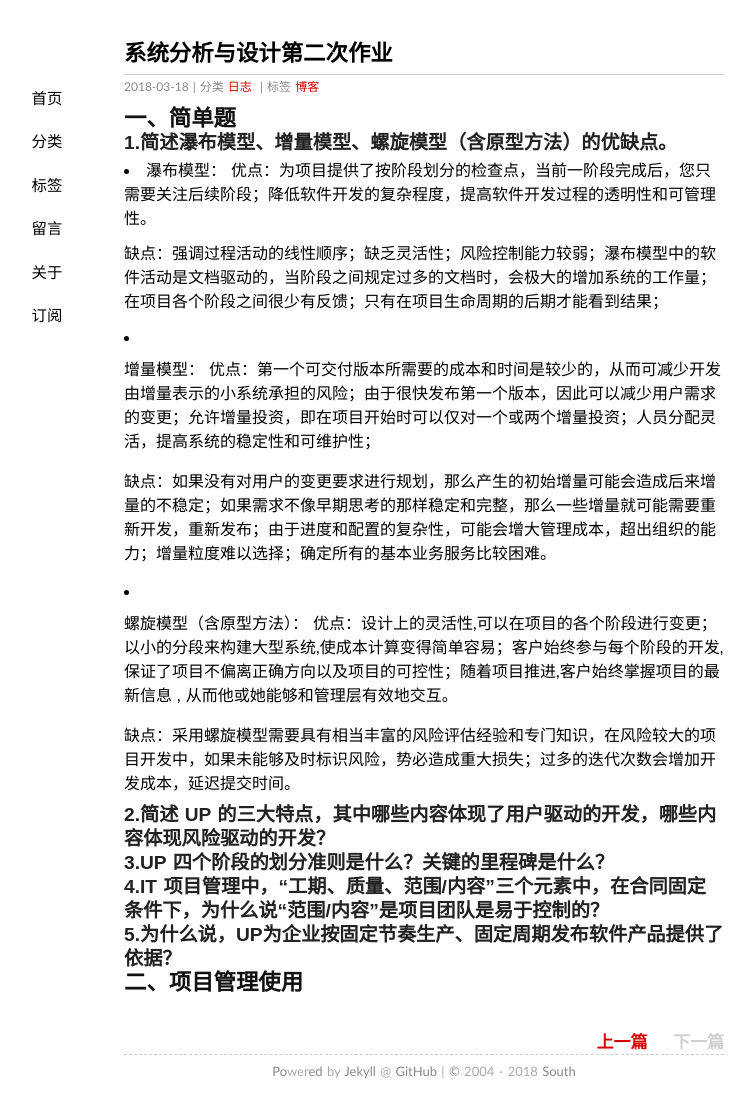
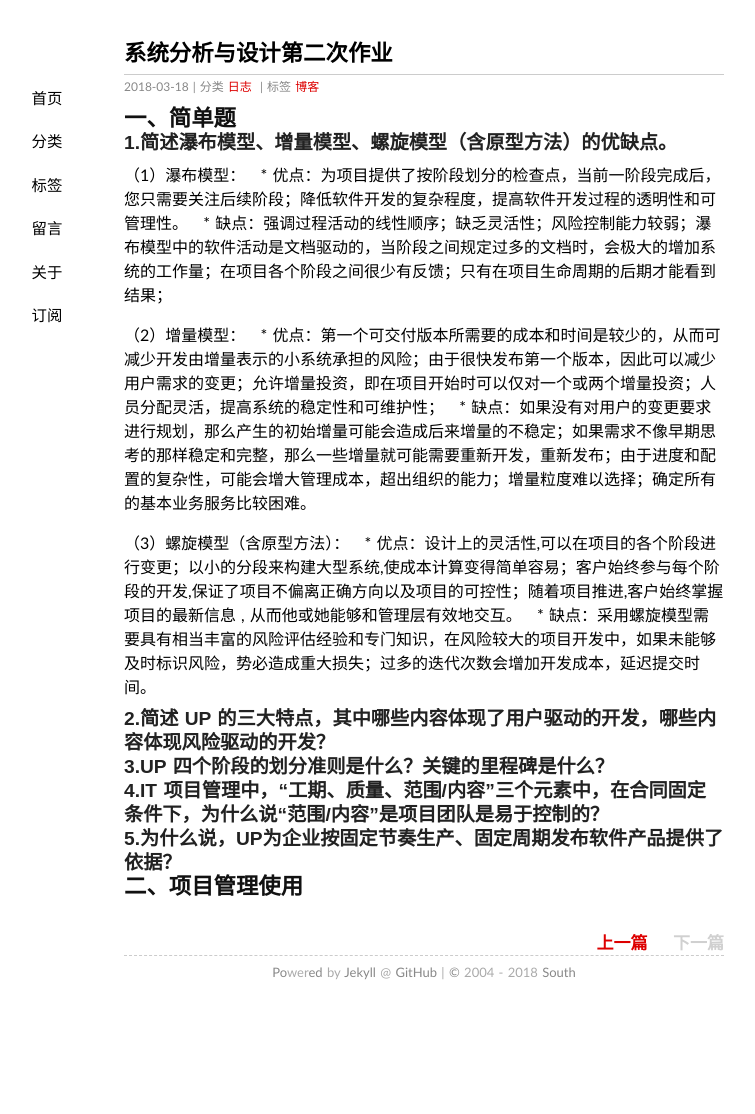
Before and after one commit to south270/south270.github.io, a Jekyll site: the page built from _posts/2018-3-18-second-homework.md, in a window 1280 px wide. Shown: the whole page, without its empty margins (216-971 px from the left). Built offline with Jekyll 4.4.1, drawn with Linux system fonts in a browser that asks for light colours; comment, search, counter and statistics services are not loaded; after the commit the page ends 1015 px from its top, so only the background shows below that.

Commit message:
Update 2018-3-18-second-homework.md

```diff
--- a/_posts/2018-3-18-second-homework.md
+++ b/_posts/2018-3-18-second-homework.md
@@ -8,19 +8,17 @@ tags: 博客
 
 ## 一、简单题
 ### 1.简述瀑布模型、增量模型、螺旋模型（含原型方法）的优缺点。
- - 瀑布模型：
-   优点：为项目提供了按阶段划分的检查点，当前一阶段完成后，您只需要关注后续阶段；降低软件开发的复杂程度，提高软件开发过程的透明性和可管理性。
+ （1）瀑布模型：
+   * 优点：为项目提供了按阶段划分的检查点，当前一阶段完成后，您只需要关注后续阶段；降低软件开发的复杂程度，提高软件开发过程的透明性和可管理性。
+   * 缺点：强调过程活动的线性顺序；缺乏灵活性；风险控制能力较弱；瀑布模型中的软件活动是文档驱动的，当阶段之间规定过多的文档时，会极大的增加系统的工作量；在项目各个阶段之间很少有反馈；只有在项目生命周期的后期才能看到结果；
 
-  缺点：强调过程活动的线性顺序；缺乏灵活性；风险控制能力较弱；瀑布模型中的软件活动是文档驱动的，当阶段之间规定过多的文档时，会极大的增加系统的工作量；在项目各个阶段之间很少有反馈；只有在项目生命周期的后期才能看到结果；
+ （2）增量模型：
+   * 优点：第一个可交付版本所需要的成本和时间是较少的，从而可减少开发由增量表示的小系统承担的风险；由于很快发布第一个版本，因此可以减少用户需求的变更；允许增量投资，即在项目开始时可以仅对一个或两个增量投资；人员分配灵活，提高系统的稳定性和可维护性；
+   * 缺点：如果没有对用户的变更要求进行规划，那么产生的初始增量可能会造成后来增量的不稳定；如果需求不像早期思考的那样稳定和完整，那么一些增量就可能需要重新开发，重新发布；由于进度和配置的复杂性，可能会增大管理成本，超出组织的能力；增量粒度难以选择；确定所有的基本业务服务比较困难。
 
- - 增量模型：
-   优点：第一个可交付版本所需要的成本和时间是较少的，从而可减少开发由增量表示的小系统承担的风险；由于很快发布第一个版本，因此可以减少用户需求的变更；允许增量投资，即在项目开始时可以仅对一个或两个增量投资；人员分配灵活，提高系统的稳定性和可维护性；
-
-   缺点：如果没有对用户的变更要求进行规划，那么产生的初始增量可能会造成后来增量的不稳定；如果需求不像早期思考的那样稳定和完整，那么一些增量就可能需要重新开发，重新发布；由于进度和配置的复杂性，可能会增大管理成本，超出组织的能力；增量粒度难以选择；确定所有的基本业务服务比较困难。
- - 螺旋模型（含原型方法）：
-   优点：设计上的灵活性,可以在项目的各个阶段进行变更；以小的分段来构建大型系统,使成本计算变得简单容易；客户始终参与每个阶段的开发,保证了项目不偏离正确方向以及项目的可控性；随着项目推进,客户始终掌握项目的最新信息 , 从而他或她能够和管理层有效地交互。
-
-   缺点：采用螺旋模型需要具有相当丰富的风险评估经验和专门知识，在风险较大的项目开发中，如果未能够及时标识风险，势必造成重大损失；过多的迭代次数会增加开发成本，延迟提交时间。
+ （3）螺旋模型（含原型方法）：
+   * 优点：设计上的灵活性,可以在项目的各个阶段进行变更；以小的分段来构建大型系统,使成本计算变得简单容易；客户始终参与每个阶段的开发,保证了项目不偏离正确方向以及项目的可控性；随着项目推进,客户始终掌握项目的最新信息 , 从而他或她能够和管理层有效地交互。
+   * 缺点：采用螺旋模型需要具有相当丰富的风险评估经验和专门知识，在风险较大的项目开发中，如果未能够及时标识风险，势必造成重大损失；过多的迭代次数会增加开发成本，延迟提交时间。
 ### 2.简述 UP 的三大特点，其中哪些内容体现了用户驱动的开发，哪些内容体现风险驱动的开发？
 ### 3.UP 四个阶段的划分准则是什么？关键的里程碑是什么？
 ### 4.IT 项目管理中，“工期、质量、范围/内容”三个元素中，在合同固定条件下，为什么说“范围/内容”是项目团队是易于控制的？
```
